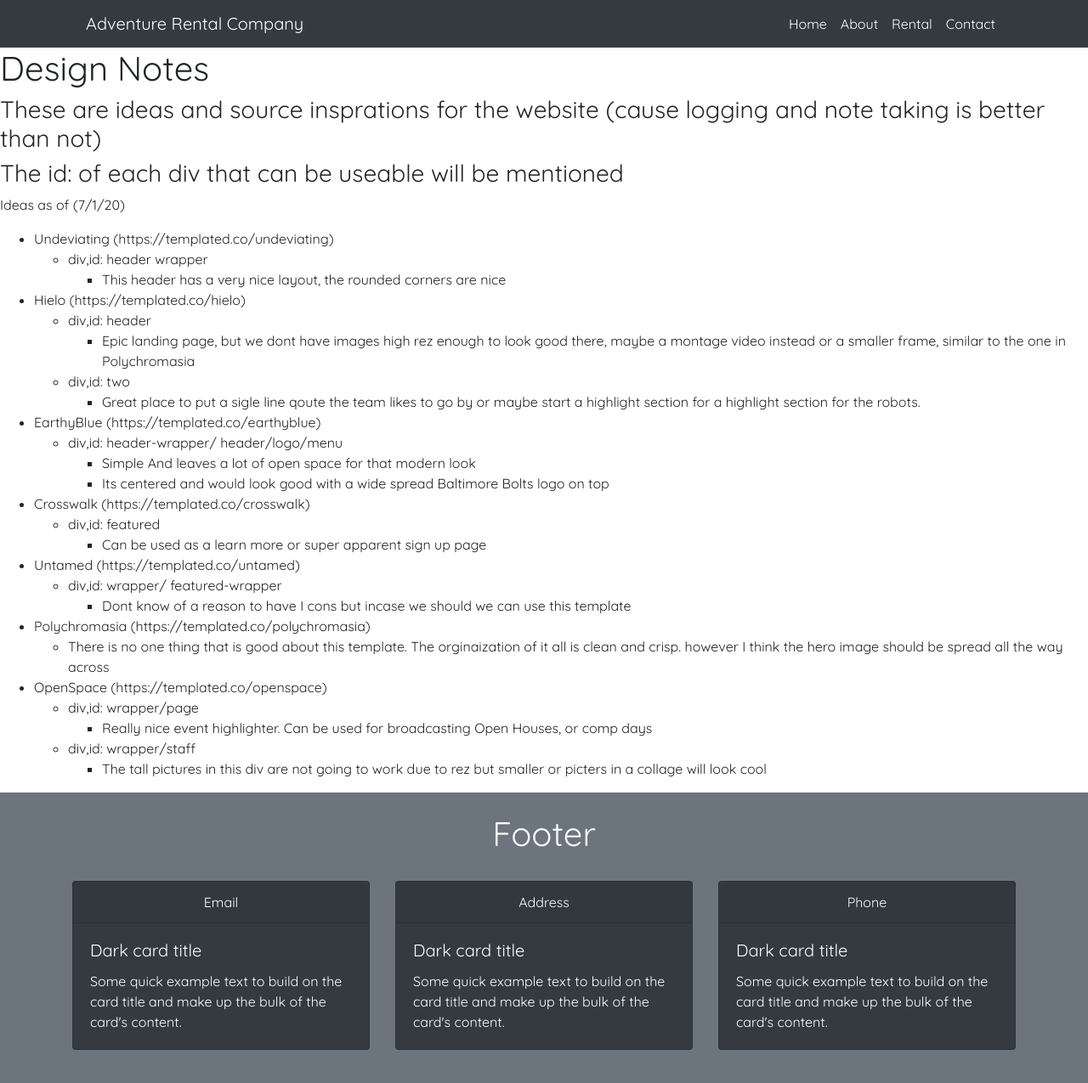
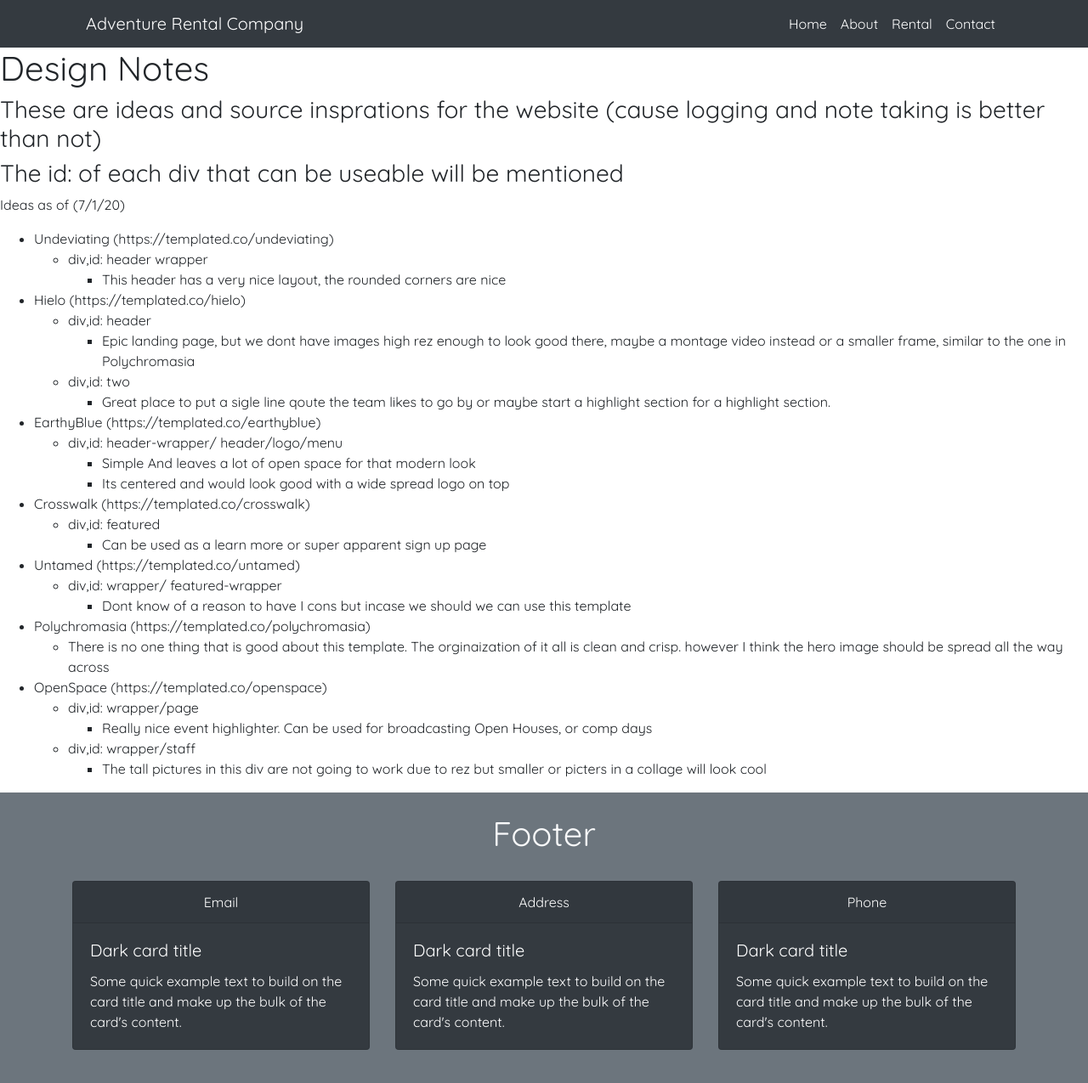
Before and after one commit to EthanJoyner/Ivy107Website, a Jekyll site: the page built from DesignNotes.md, in a window 1280 px wide and 1300 px high. Shown: the top 1275 px of the window at 85% size. Built offline with Jekyll 4.4.1, drawn with Linux system fonts in a browser that asks for light colours; our own code applies the rules of GitHub Pages for plain Markdown files.

Commit message:
Distinguish Commit

```diff
--- a/DesignNotes.md
+++ b/DesignNotes.md
@@ -11,12 +11,12 @@ Ideas as of (7/1/20)
     - div,id: header
         - Epic landing page, but we dont have images high rez enough to look good there, maybe a montage video instead or a smaller frame, similar to the one in Polychromasia
     - div,id: two
-        - Great place to put a sigle line qoute the team likes to go by or maybe start a highlight section for a highlight section for the robots.
+        - Great place to put a sigle line qoute the team likes to go by or maybe start a highlight section for a highlight section.
 
 - EarthyBlue (https://templated.co/earthyblue)
     - div,id: header-wrapper/ header/logo/menu
         - Simple And leaves a lot of open space for that modern look
-        - Its centered and would look good with a wide spread Baltimore Bolts logo on top
+        - Its centered and would look good with a wide spread logo on top
 
 - Crosswalk (https://templated.co/crosswalk)
     - div,id: featured
--- a/_config.yml
+++ b/_config.yml
@@ -1,6 +1,6 @@
-title: Batlimore Bolts
+title: ivy[107]
 description: >-
-    Baltimore bolts first robotics website
+    My own personal website
 baseurl: ""
 url: ""
 
```
Also changed, not shown: README.md.
